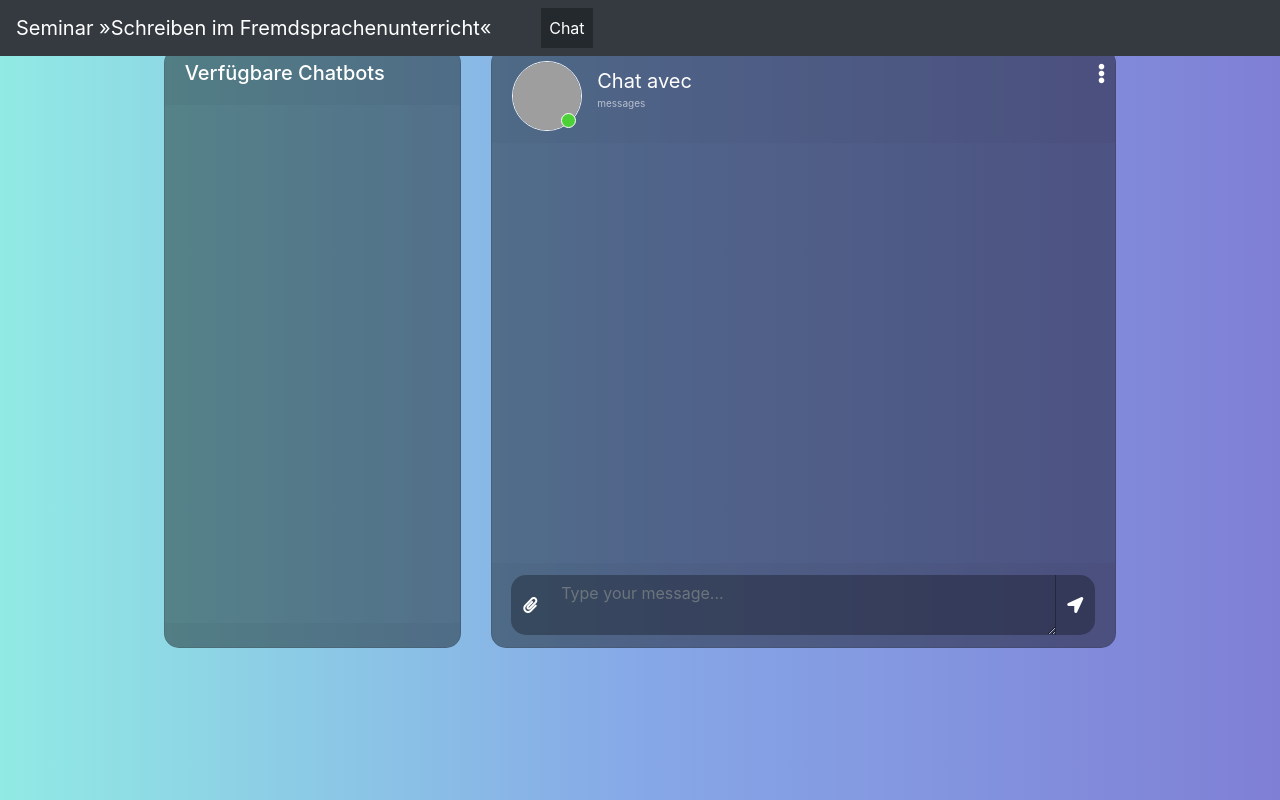
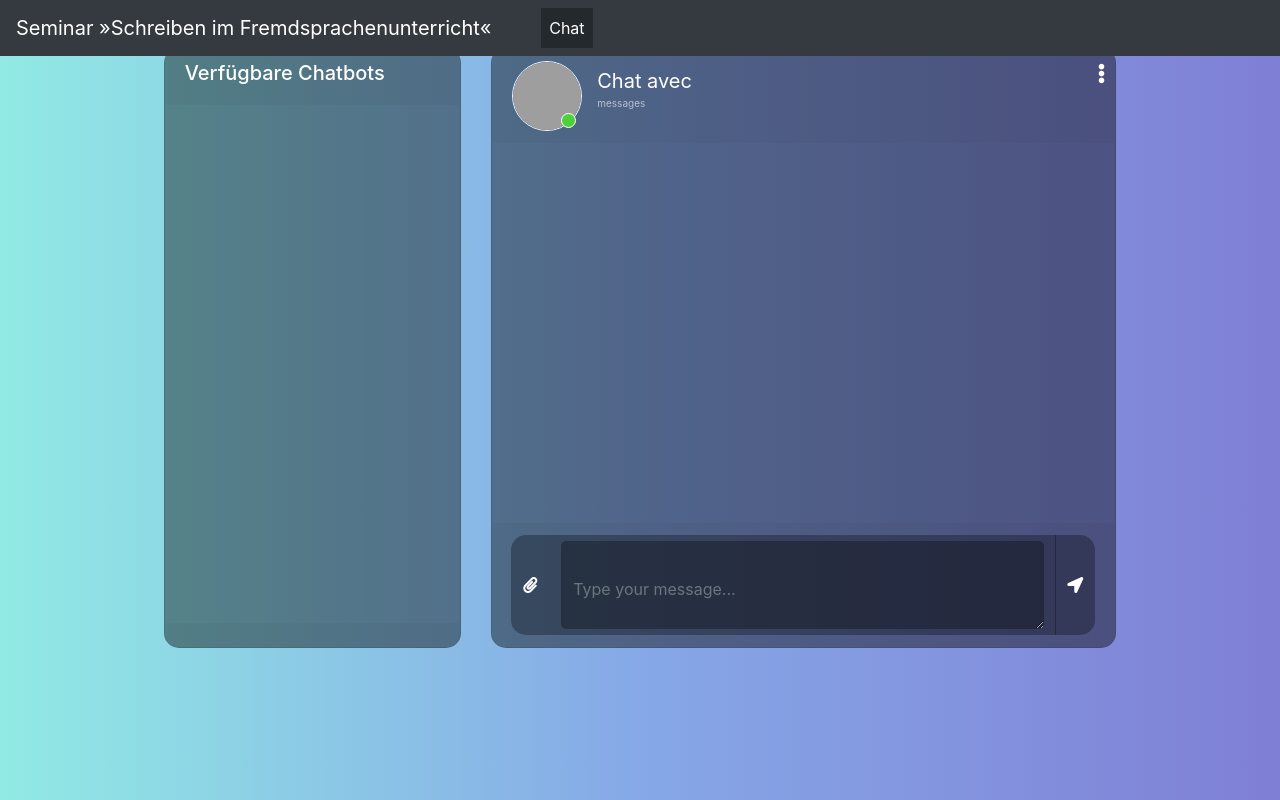
Before and after one commit to jlinkemeyer/LanguageLearningChatbot, a Django app: template chat/templates/bot/index.html in a window 1280 px wide. Run offline with Django 4.2, Linux system fonts and the light colour scheme; the template is opened without the code that fills it, so the values that code supplies are empty; some libraries are stand-ins or nearby versions; grey boxes are pictures that could not be loaded.

Commit message:
Some basic autocompletion code with styling

```diff
--- a/bots/corrupt2/bot.py
+++ /dev/null
@@ -1,4 +0,0 @@
-class Botss:
-
-    def answer(self, input):
-        return input
--- a/bots/freliza/bot.py
+++ b/bots/freliza/bot.py
@@ -8,6 +8,7 @@ class Bot:
 
     name = 'French Eliza'
     avatar = 'avatar/perroquet.png'
+    language = 'french'
 
     def __init__(self):
         self.rogers = Rogers()
--- a/bots/perroquet/bot.py
+++ b/bots/perroquet/bot.py
@@ -2,6 +2,7 @@ class Bot:
 
     name = 'Perroquet'
     avatar = 'avatar/perroquet.png'
+    language = 'spanish'
 
     def welcome(self):
         return "Bonjour! Je vais répéter tout ce que tu dis."
--- a/bots/teuqorrep/bot.py
+++ b/bots/teuqorrep/bot.py
@@ -2,6 +2,7 @@ class Bot:
 
     name = 'Teuqorrep'
     avatar = 'avatar/teuqorrep.png'
+    language = 'spanish'
 
     def welcome(self):
         return "Bonjour! Je vais répéter tout ce que tu dis à l'envers."
--- a/chat/models.py
+++ b/chat/models.py
@@ -7,6 +7,7 @@ class Bot(models.Model):
     classpath = models.CharField(max_length=512, null=False)
     avatar = models.CharField(max_length=1024, null=True)
     active = models.BooleanField(default=True)
+    language = models.CharField(max_length=10, null=False, default='spanish')
 
 
 class ChatSession(models.Model):
--- a/chat/static/bot/bot.css
+++ b/chat/static/bot/bot.css
@@ -1,4 +1,4 @@
-body,html{
+body, html {
     height: 100%;
     margin: 0;
     background: #7F7FD5;
@@ -6,146 +6,196 @@ body,html{
     background: linear-gradient(to right, #91EAE4, #86A8E7, #7F7FD5);
 }
 
-		.chat{
+.chat {
     margin-top: auto;
     margin-bottom: auto;
 }
-		.card{
+
+.card {
     height: 600px;
     border-radius: 15px !important;
-			background-color: rgba(0,0,0,0.4) !important;
+    background-color: rgba(0, 0, 0, 0.4) !important;
 }
-		.contacts_body{
-			padding:  0.75rem 0 !important;
+
+.contacts_body {
+    padding: 0.75rem 0 !important;
     overflow-y: auto;
     white-space: nowrap;
 }
-		.msg_card_body{
+
+.msg_card_body {
     overflow-y: auto;
 }
-		.card-header{
+
+.card-header {
     border-radius: 15px 15px 0 0 !important;
     border-bottom: 0 !important;
 }
-	 .card-footer{
+
+.card-footer {
     border-radius: 0 0 15px 15px !important;
     border-top: 0 !important;
 }
-		.container{
+
+.container {
     align-content: center;
 }
-		.search{
+
+.search {
     border-radius: 15px 0 0 15px !important;
-			background-color: rgba(0,0,0,0.3) !important;
-			border:0 !important;
-			color:white !important;
+    background-color: rgba(0, 0, 0, 0.3) !important;
+    border: 0 !important;
+    color: white !important;
 }
-		.search:focus{
-		     box-shadow:none !important;
-           outline:0px !important;
+
+.search:focus {
+    box-shadow: none !important;
+    outline: 0px !important;
 }
-		.type_msg{
-			background-color: rgba(0,0,0,0.3) !important;
-			border:0 !important;
-			color:white !important;
-			height: 60px !important;
+
+.type_msg_contain {
+    background-color: rgba(0, 0, 0, 0.3) !important;
+    border: 0 !important;
+    color: white !important;
+    height: 100px !important;
     overflow-y: auto;
 }
-			.type_msg:focus{
-		     box-shadow:none !important;
-           outline:0px !important;
+
+.type_msg{
+    height: 58px !important;
+    border-radius: 0px 0px 5px 5px !important;
 }
-		.attach_btn{
+
+.type_msg:focus {
+    box-shadow: none !important;
+    outline: 0px !important;
+}
+
+.select_word_contain {
+    height: 30px !important;
+    overflow: hidden;
+    border-radius: 5px 5px 0px 0px !important;
+}
+
+.select_word {
+    width: calc((100% - 25px) / 3);
+    background-color: rgba(0, 0, 0, 0) !important;
+    color: gray !important;
+    border: none;
+}
+
+.select_word:focus {
+    outline: none;
+}
+
+.attach_btn {
     border-radius: 15px 0 0 15px !important;
-	background-color: rgba(0,0,0,0.3) !important;
-			border:0 !important;
+    background-color: rgba(0, 0, 0, 0.3) !important;
+    border: 0 !important;
     color: white !important;
     cursor: pointer;
 }
-		.send_btn{
+
+.send_btn {
     border-radius: 0 15px 15px 0 !important;
-	background-color: rgba(0,0,0,0.3) !important;
-			border:0 !important;
+    background-color: rgba(0, 0, 0, 0.3) !important;
+    border: 0 !important;
     color: white !important;
     cursor: pointer;
 }
-		.search_btn{
+
+.search_btn {
     border-radius: 0 15px 15px 0 !important;
-			background-color: rgba(0,0,0,0.3) !important;
-			border:0 !important;
+    background-color: rgba(0, 0, 0, 0.3) !important;
+    border: 0 !important;
     color: white !important;
     cursor: pointer;
 }
-		.contacts{
+
+.contacts {
     list-style: none;
     padding: 0;
 }
-		.contacts li{
+
+.contacts li {
     width: 100% !important;
     padding: 5px 10px;
     margin-bottom: 15px !important;
 }
-	.active{
-			background-color: rgba(0,0,0,0.3);
+
+.active {
+    background-color: rgba(0, 0, 0, 0.3);
 }
-		.user_img{
+
+.user_img {
     height: 70px;
     width: 70px;
-			border:1.5px solid #f5f6fa;
+    border: 1.5px solid #f5f6fa;
 
 }
-		.user_img_msg{
+
+.user_img_msg {
     height: 40px;
     width: 40px;
-			border:1.5px solid #f5f6fa;
+    border: 1.5px solid #f5f6fa;
 
 }
-	.img_cont{
+
+.img_cont {
     position: relative;
     height: 70px;
     width: 70px;
 }
-	.img_cont_msg{
+
+.img_cont_msg {
     height: 40px;
     width: 40px;
 }
-	.online_icon{
+
+.online_icon {
     position: absolute;
     height: 15px;
-		width:15px;
+    width: 15px;
     background-color: #4cd137;
     border-radius: 50%;
     bottom: 0.2em;
     right: 0.4em;
-		border:1.5px solid white;
+    border: 1.5px solid white;
 }
-	.offline{
+
+.offline {
     background-color: #c23616 !important;
 }
-	.user_info{
+
+.user_info {
     margin-top: auto;
     margin-bottom: auto;
     margin-left: 15px;
 }
-	.user_info span{
+
+.user_info span {
     font-size: 20px;
     color: white;
 }
-	.user_info p{
+
+.user_info p {
     font-size: 10px;
-	color: rgba(255,255,255,0.6);
+    color: rgba(255, 255, 255, 0.6);
 }
-	.video_cam{
+
+.video_cam {
     margin-left: 50px;
     margin-top: 5px;
 }
-	.video_cam span{
+
+.video_cam span {
     color: white;
     font-size: 20px;
     cursor: pointer;
     margin-right: 20px;
 }
-	.msg_cotainer{
+
+.msg_cotainer {
     margin-top: auto;
     margin-bottom: auto;
     margin-left: 10px;
@@ -154,7 +204,8 @@ body,html{
     padding: 10px;
     position: relative;
 }
-	.msg_cotainer_send{
+
+.msg_cotainer_send {
     margin-top: auto;
     margin-bottom: auto;
     margin-right: 10px;
@@ -163,24 +214,28 @@ body,html{
     padding: 10px;
     position: relative;
 }
-	.msg_time{
+
+.msg_time {
     position: absolute;
     left: 0;
     bottom: -15px;
-		color: rgba(255,255,255,0.5);
+    color: rgba(255, 255, 255, 0.5);
     font-size: 10px;
 }
-	.msg_time_send{
+
+.msg_time_send {
     position: absolute;
-		right:0;
+    right: 0;
     bottom: -15px;
-		color: rgba(255,255,255,0.5);
+    color: rgba(255, 255, 255, 0.5);
     font-size: 10px;
 }
-	.msg_head{
+
+.msg_head {
     position: relative;
 }
-	#action_menu_btn{
+
+#action_menu_btn {
     position: absolute;
     right: 10px;
     top: 10px;
@@ -188,37 +243,43 @@ body,html{
     cursor: pointer;
     font-size: 20px;
 }
-	.action_menu{
+
+.action_menu {
     z-index: 1;
     position: absolute;
     padding: 15px 0;
-		background-color: rgba(0,0,0,0.5);
+    background-color: rgba(0, 0, 0, 0.5);
     color: white;
     border-radius: 15px;
     top: 30px;
     right: 15px;
     display: none;
 }
-	.action_menu ul{
+
+.action_menu ul {
     list-style: none;
     padding: 0;
     margin: 0;
 }
-	.action_menu ul li{
+
+.action_menu ul li {
     width: 100%;
     padding: 10px 15px;
     margin-bottom: 5px;
 }
-	.action_menu ul li i{
+
+.action_menu ul li i {
     padding-right: 10px;
 
 }
-	.action_menu ul li:hover{
+
+.action_menu ul li:hover {
     cursor: pointer;
-		background-color: rgba(0,0,0,0.2);
+    background-color: rgba(0, 0, 0, 0.2);
 }
-	@media(max-width: 576px){
-	.contacts_card{
+
+@media (max-width: 576px) {
+    .contacts_card {
         margin-bottom: 15px !important;
     }
 }
--- a/chat/templates/bot/index.html
+++ b/chat/templates/bot/index.html
@@ -135,7 +135,19 @@
                                     <div class="input-group-append">
                                         <span class="input-group-text attach_btn"><i class="fas fa-paperclip"></i></span>
                                     </div>
-                                    <textarea name="msg" class="form-control type_msg" placeholder="Type your message..."></textarea>
+                                    <div class="form-control type_msg_contain">
+                                        <div class="type_msg_contain select_word_contain">
+                                            <label for="word1"></label>
+                                            <input type="text" id="word1" class="select_word" readonly>
+
+                                            <label for="word2"></label>
+                                            <input type="text" id="word2" class="select_word" readonly>
+
+                                            <label for="word3"></label>
+                                            <input type="text" id="word3" class="select_word" readonly>
+                                        </div>
+                                        <textarea name="msg" class="form-control type_msg_contain type_msg" placeholder="Type your message..." id="msg_id"></textarea>
+                                    </div>
                                     <div class="input-group-append">
                                         <button type="submit" class="input-group-text send_btn"><i class="fas fa-location-arrow"></i></button>
                                     </div>
@@ -160,5 +172,6 @@
             $('#chatmessages')[0].scrollTop = $('#chatmessages')[0].scrollHeight;
         });
     </script>
+    <script src="{% static 'bot/functionalities.js' %}"></script>
 	</body>
 </html>
```
Also changed, not shown: chat/static/bot/functionalities.js (added, +105 -0 lines), chat/templates/bot/functionalities.js (deleted, +0 -19 lines), dictionaries/create_full_word_list.py (+28 -2 lines). Lines whose indentation alone changed are shown as unchanged.
